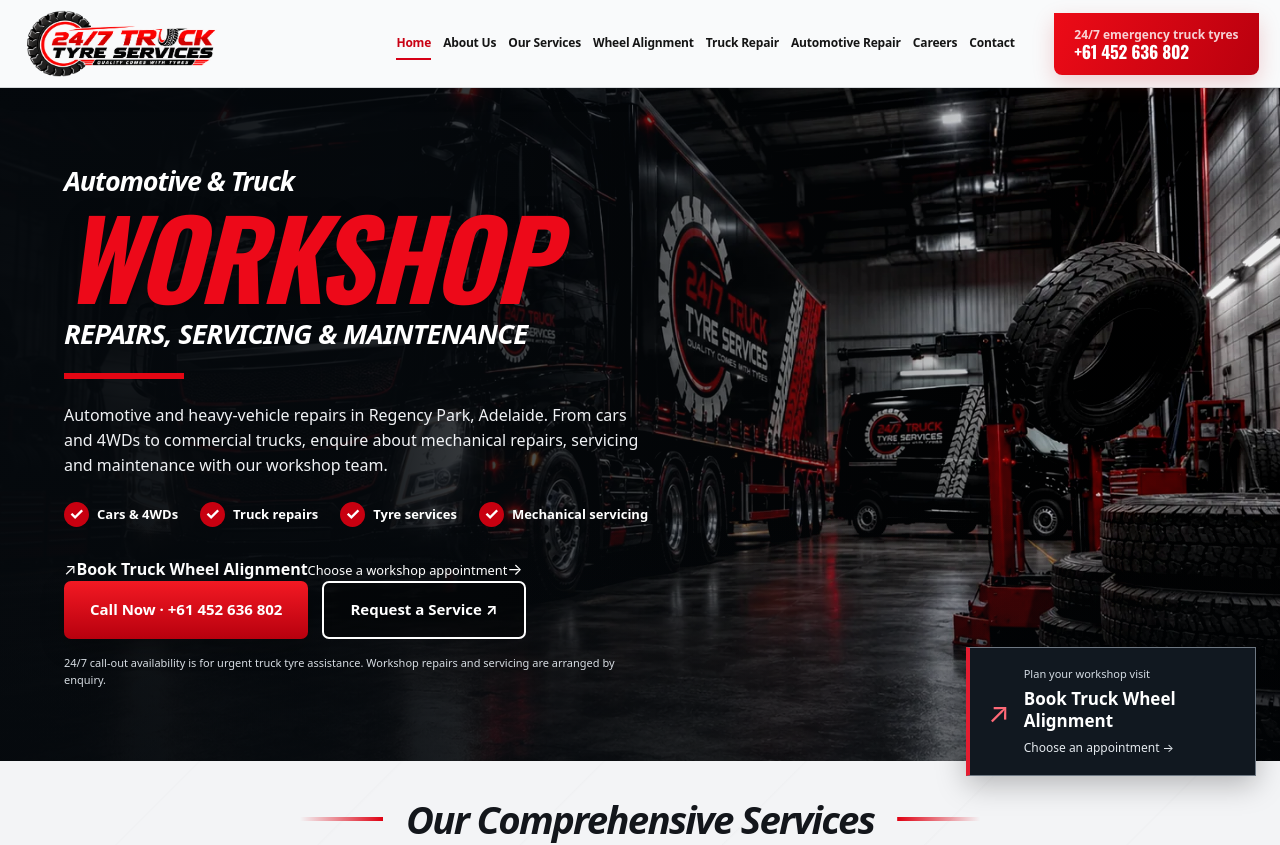
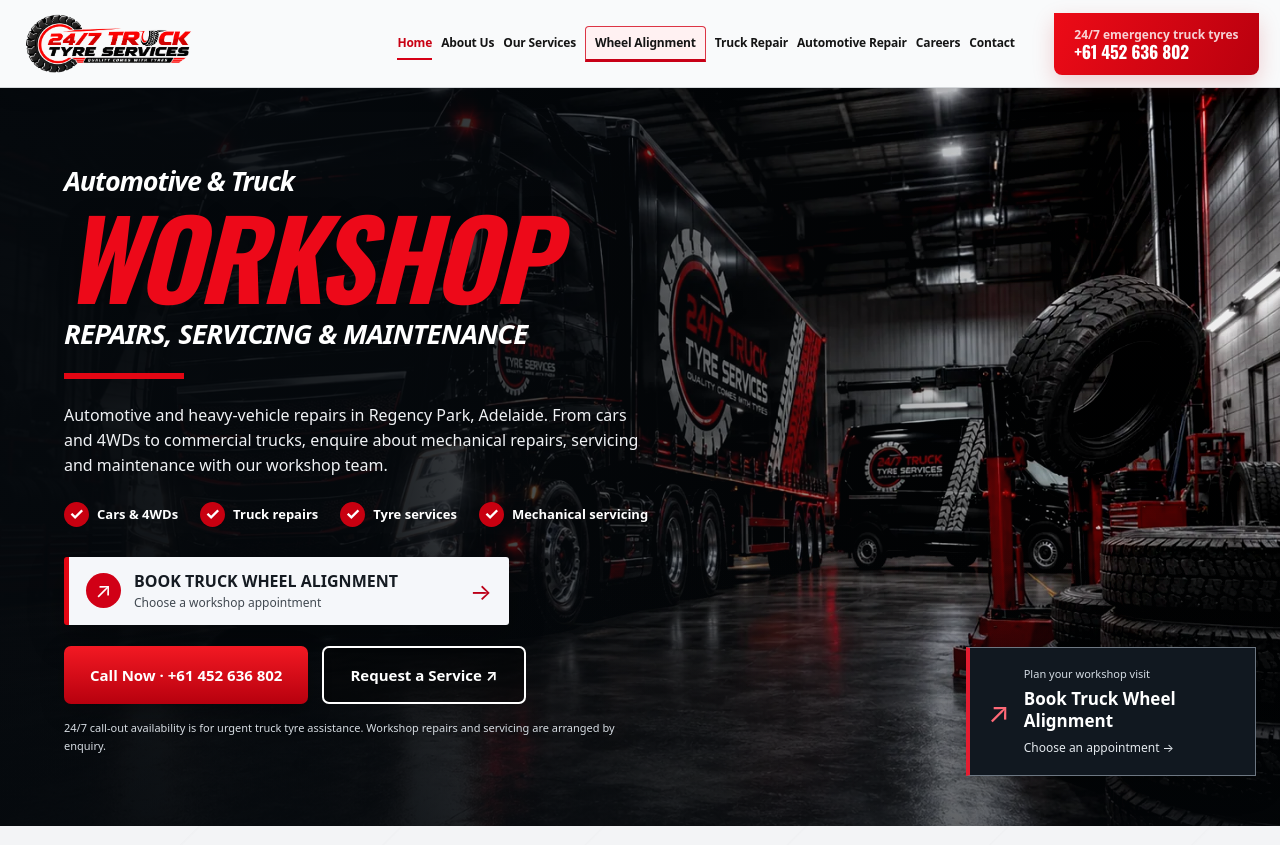
Before and after one commit to abubakerasif202/247truck, a Next.js app: page / in a window 1280 px wide. Shown: the top 845 px of the page. Built offline with nearby package versions, Linux system fonts and the light colour scheme; a web font is replaced by a local one.

Commit message:
style: highlight wheel alignment in desktop/mobile header and hero

```diff
--- a/app/home-redesign.module.css
+++ b/app/home-redesign.module.css
@@ -300,3 +300,87 @@
   .showcaseCard,.showcasePhoto img,.heroPrimary,.heroSecondary { transition: none; }
   .showcaseCard:hover,.showcaseCard:hover .showcasePhoto img { transform: none; }
 }
+
+
+/* Above-the-fold wheel-alignment booking link, matching the existing workshop design. */
+.homeHeader .alignmentNavLink {
+  display: inline-flex;
+  align-items: center;
+  border: 1px solid #dc3444;
+  border-bottom: 3px solid #c80016;
+  background: #fff1f2;
+  color: #ac0014;
+  padding: 9px 11px;
+  border-radius: 4px 4px 0 0;
+  text-align: center;
+}
+.homeHeader .alignmentNavLink:hover,
+.homeHeader .alignmentNavLink:focus-visible {
+  color: #fff;
+  background: #b70015;
+  border-color: #b70015;
+}
+.alignmentHeroLink {
+  display: flex;
+  align-items: center;
+  gap: 13px;
+  width: min(100%, 445px);
+  margin: 19px 0 21px;
+  padding: 14px 17px;
+  border-left: 5px solid #e30613;
+  border-radius: 3px;
+  background: #f5f7fa;
+  color: #151b22;
+  box-shadow: 0 13px 35px #0005;
+  transition: background .2s, transform .2s;
+}
+.alignmentHeroLink:hover {
+  background: #fff;
+  transform: translateY(-2px);
+}
+.alignmentHeroLink:focus-visible, .homeHeader .alignmentNavLink:focus-visible {
+  outline: 3px solid #ffcf58;
+  outline-offset: 3px;
+}
+.alignmentHeroIcon {
+  display: grid;
+  flex: 0 0 35px;
+  width: 35px;
+  height: 35px;
+  place-items: center;
+  border-radius: 50%;
+  background: #d10016;
+  color: #fff;
+  font-size: 21px;
+}
+.alignmentHeroText { display: flex; flex: 1; flex-direction: column; min-width: 0; }
+.alignmentHeroText strong { font: 800 16px/1.3 var(--font-body); text-transform: uppercase; }
+.alignmentHeroText small { margin-top: 4px; font: 500 12px/1.3 var(--font-body); color: #414951; }
+.alignmentHeroArrow { color: #bc0018; font-size: 23px; }
+@media (max-width: 1350px) and (min-width: 1181px) {
+  .homeHeader :global(.nav-links) { gap: 9px; }
+  .homeHeader :global(.brand-logo--compact) { width: 175px; }
+  .homeHeader .alignmentNavLink { padding: 7px 9px; }
+}
+@media (max-width: 1180px) {
+  .homeHeader .alignmentNavLink {
+    justify-content: space-between;
+    color: #fff;
+    background: #a90013;
+    border: 1px solid #e73c4c;
+    border-left: 4px solid #ff6b73;
+    border-radius: 3px;
+    padding: 10px 14px;
+    margin-top: 7px;
+  }
+  .homeHeader .alignmentNavLink:hover { background: #c30018; color: #fff; }
+}
+@media (max-width: 520px) {
+  .alignmentHeroLink { width: 100%; margin: 18px 0 19px; padding: 12px 13px; gap: 10px; }
+  .alignmentHeroText strong { font-size: 14px; }
+  .alignmentHeroText small { font-size: 11px; }
+}
+@media (prefers-reduced-motion: reduce) {
+  .alignmentHeroLink { transition: none; }
+  .alignmentHeroLink:hover { transform: none; }
+}
```
